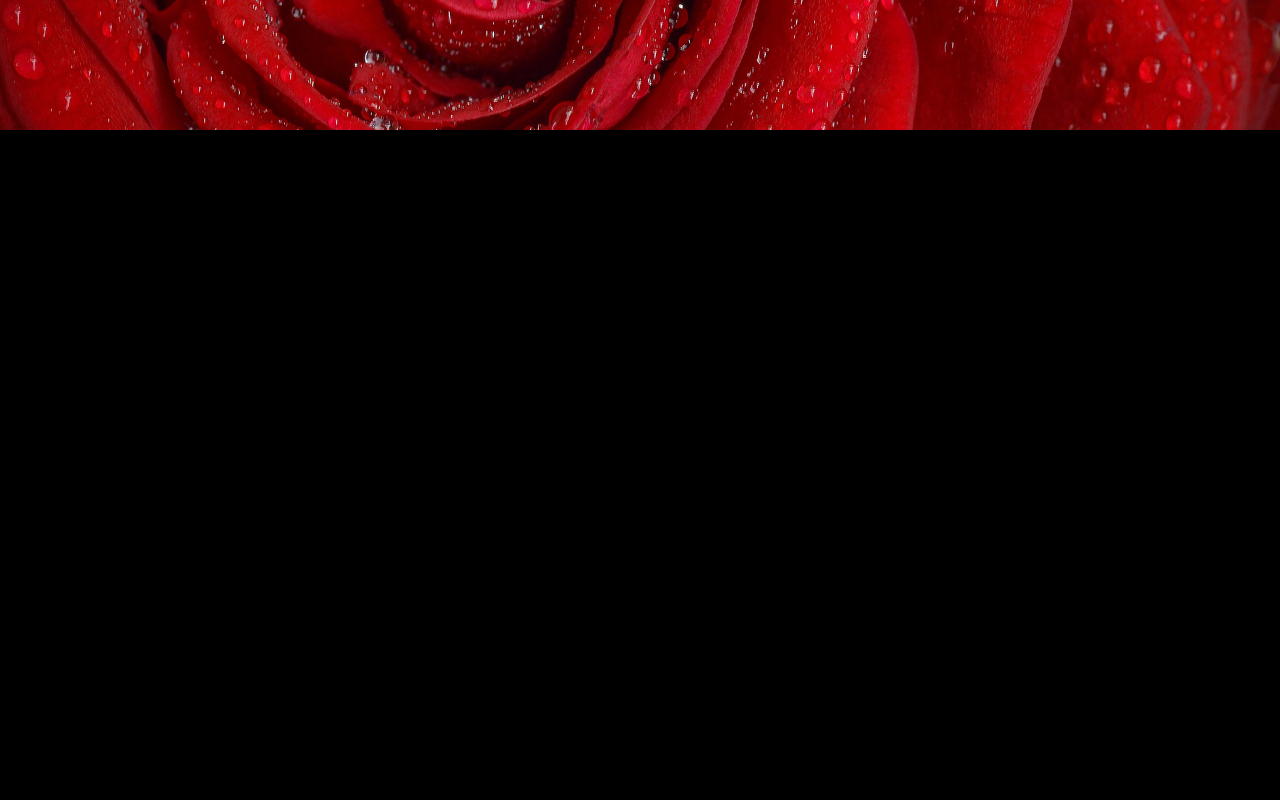
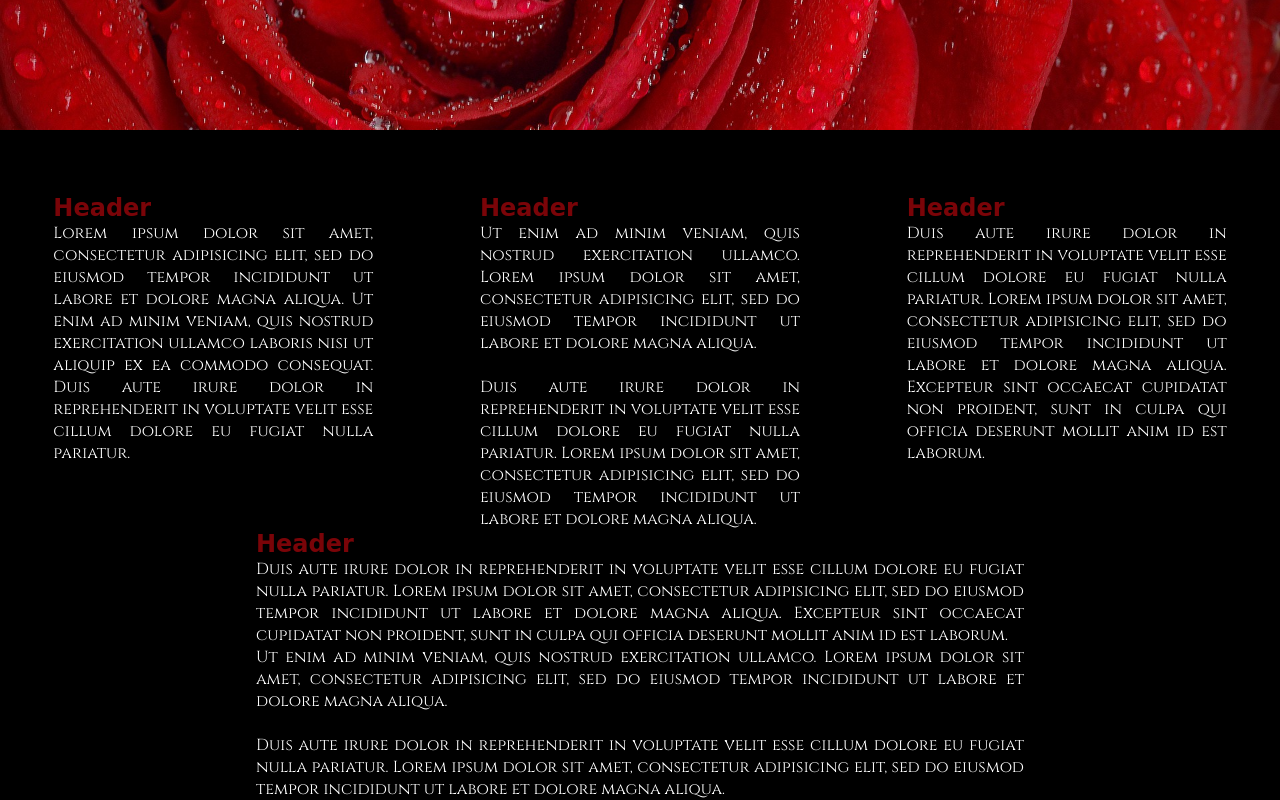
Before and after one commit to cwithac/lorem_ipsum_roses, a website: page public/index.html in a window 1280 px wide. Shown: the part 425-1225 px from the top of the page. Before the commit the page ends 800 px from the top, so only its background shows below. Drawn offline with nearby package versions, Linux system fonts and the light colour scheme; some packages are replaced by stand-ins of ours; a web font is replaced by a local one.

Commit message:
Text lorem ipsum

```diff
--- a/public/css/style.scss
+++ b/public/css/style.scss
@@ -46,7 +46,7 @@ header h2:hover {
   margin: 0 auto;
   position: relative;
   color: #FFFFFF;
-    overflow: hidden;
+  overflow: hidden;
 }
 
 .hero > .hero-text {
@@ -60,7 +60,7 @@ header h2:hover {
 }
 
 .hero-text > h1 {
-  font-size: 7.5em;
+  font-size: 6em;
   white-space: nowrap;
   font-family: 'Meddon', cursive;
 }
@@ -73,3 +73,35 @@ header h2:hover {
 .hero img {
   width: 100%;
 }
+
+#lorem {
+  margin-top: 5%;
+  display: flex;
+  flex-direction: row;
+  justify-content: space-around;
+  font-family: 'Cinzel', serif;
+  text-align: justify;
+}
+
+#sub-lorem {
+  width: 60%;
+  margin: 0 auto;
+  font-family: 'Cinzel', serif;
+  text-align: justify;
+}
+
+#lorem div {
+  width: 25%;
+}
+
+#lorem h3, #sub-lorem h3 {
+  font-size: 1.5em;
+  font-family: 'Meddon', cursive;
+  color: #7a0408;
+}
+
+#lorem p #sub-lorem p {
+  font-size: .75em;
+  text-align: left;
+  line-height: normal;
+}
--- a/public/index.html
+++ b/public/index.html
@@ -24,6 +24,25 @@
         </div>
           <img src="../images/rose-1642970_1920.jpg">
       </section>
+      <section id="lorem">
+        <div>
+          <h3>Header</h3>
+          <p>Lorem ipsum dolor sit amet, consectetur adipisicing elit, sed do eiusmod tempor incididunt ut labore et dolore magna aliqua. Ut enim ad minim veniam, quis nostrud exercitation ullamco laboris nisi ut aliquip ex ea commodo consequat. Duis aute irure dolor in reprehenderit in voluptate velit esse cillum dolore eu fugiat nulla pariatur.  </p>
+        </div>
+        <div>
+          <h3>Header</h3>
+          <p>Ut enim ad minim veniam, quis nostrud exercitation ullamco.  Lorem ipsum dolor sit amet, consectetur adipisicing elit, sed do eiusmod tempor incididunt ut labore et dolore magna aliqua.</br></br>Duis aute irure dolor in reprehenderit in voluptate velit esse cillum dolore eu fugiat nulla pariatur. Lorem ipsum dolor sit amet, consectetur adipisicing elit, sed do eiusmod tempor incididunt ut labore et dolore magna aliqua.</p>
+        </div>
+        <div>
+          <h3>Header</h3>
+          <p>Duis aute irure dolor in reprehenderit in voluptate velit esse cillum dolore eu fugiat nulla pariatur. Lorem ipsum dolor sit amet, consectetur adipisicing elit, sed do eiusmod tempor incididunt ut labore et dolore magna aliqua. Excepteur sint occaecat cupidatat non proident, sunt in culpa qui officia deserunt mollit anim id est laborum.</p>
+        </div>
+      </section>
+      <section id="sub-lorem">
+        <h3>Header</h3>
+        <p>Duis aute irure dolor in reprehenderit in voluptate velit esse cillum dolore eu fugiat nulla pariatur. Lorem ipsum dolor sit amet, consectetur adipisicing elit, sed do eiusmod tempor incididunt ut labore et dolore magna aliqua. Excepteur sint occaecat cupidatat non proident, sunt in culpa qui officia deserunt mollit anim id est laborum.</p>
+        <p>Ut enim ad minim veniam, quis nostrud exercitation ullamco.  Lorem ipsum dolor sit amet, consectetur adipisicing elit, sed do eiusmod tempor incididunt ut labore et dolore magna aliqua.</br></br>Duis aute irure dolor in reprehenderit in voluptate velit esse cillum dolore eu fugiat nulla pariatur. Lorem ipsum dolor sit amet, consectetur adipisicing elit, sed do eiusmod tempor incididunt ut labore et dolore magna aliqua.</p>
+      </section>
       <section ng-view></section>
     </main>
     <footer ng-include=" 'partials/footer.html' "></footer>
```
Also changed, not shown: public/css/style.css, 1 other file.
